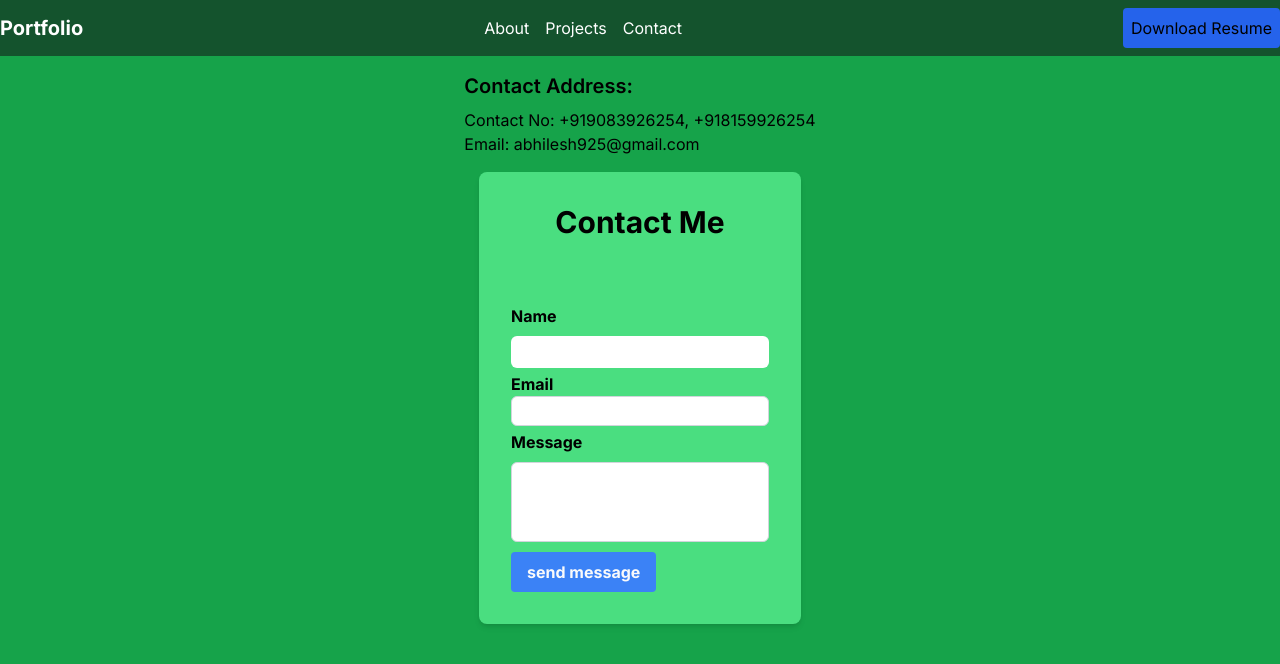
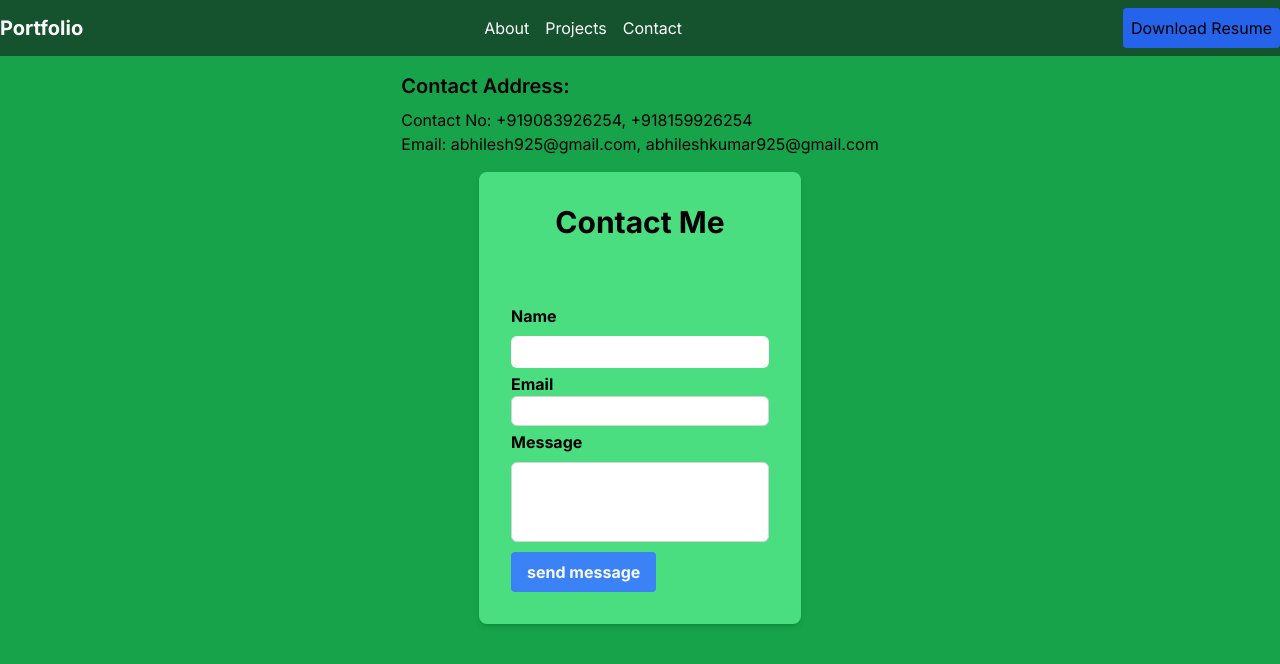
Before and after one commit to Abhilesh1001/Portfolio, a Next.js app: page /contact in a window 1280 px wide. Shown: the top 664 px of the page. Built offline with nearby package versions, Linux system fonts and the light colour scheme.

Commit message:
proupdate

```diff
--- a/src/app/about/About.tsx
+++ b/src/app/about/About.tsx
@@ -2,7 +2,7 @@
 import Link from 'next/link';
 import Image from 'next/image';
 import profileimage from '../../../src/app/assets/1.jpg'
-import { TbPointFilled } from "react-icons/tb";
+
 
 
 
--- a/src/app/contact/Contact.tsx
+++ b/src/app/contact/Contact.tsx
@@ -8,7 +8,7 @@ const ContactPage = () => {
          <div className="mt-4 mb-4">
           <h2 className="text-xl font-semibold mb-2">Contact Address:</h2>
           <div className="dark:text-gray-50">Contact No: +919083926254, +918159926254</div>
-          <div className="dark:text-gray-50">Email: abhilesh925@gmail.com</div>
+          <div className="dark:text-gray-50">Email: abhilesh925@gmail.com, abhileshkumar925@gmail.com</div>
         </div>
       <div className="max-w-md p-8 dark:bg-gray-800 bg-green-400 rounded-lg shadow-md">
         <h1 className="text-3xl font-bold text-center mb-6">Contact Me</h1>
```
